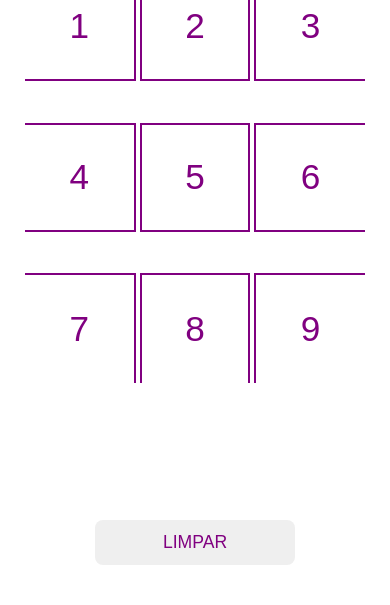
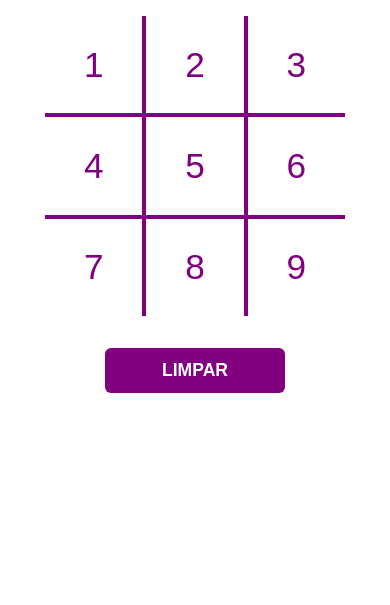
Before and after one commit to sacradevsenai/jogo-da-velha, a plain HTML site: page index.html in a window 390 px wide. Shown: the part 255-860 px from the top of the page. Drawn offline with Linux system fonts and the light colour scheme.

Commit message:
estilização orientada do desktop para o mobile

```diff
--- a/css/styles.css
+++ b/css/styles.css
@@ -4,147 +4,127 @@ body {
     align-items: center;
     height: 100vh;
     flex-direction: column;
-    gap: 5rem;
+    gap: 3rem;
+    /* Ajustado de 5rem para aproximar os blocos de forma elegante */
     font-family: 'Segoe UI', Tahoma, Geneva, Verdana, sans-serif;
     color: purple;
+    margin: 0;
+    box-sizing: border-box;
 }
 
 h1 {
-    font-size: 2.5rem;
+   font-size: 2.5rem;
     display: flex;
     justify-content: center;
     align-items: center;
+    margin: 0;
 }
 
 .container {
-    display: grid;
+display: grid;
     grid-template-columns: repeat(3, 1fr);
     grid-template-rows: repeat(3, 1fr);
-    grid-template-areas:
-        "um dois tres"
-        "quatro cinco seis"
-        "sete oito nove";
-    gap: 4px;
-    background-color: purple;
-    width: 500px;
-    /* Definindo um tamanho para o tabuleiro */
-    height: 500px;
+    gap: 6px; /* Espessura da cerquinha roxa no computador */
+    background-color: purple; /* A cor que formará as linhas internas */
+    width: 450px;
+    height: 450px;
+    box-sizing: border-box;
 }
 
 .tabuleiro {
-    background-color: white;
+background-color: white !important;
+    border: none !important; /* Mata qualquer borda antiga */
     display: flex;
     justify-content: center;
     align-items: center;
     cursor: pointer;
     transition: background-color 0.2s ease, transform 0.1s ease;
+    width: 100%;
+    height: 100%;
+    margin: 0 !important;
+    padding: 0;
 }
-
-#um {
-    grid-area: um;
-}
-
-#dois {
-    grid-area: dois;
-}
-
-#tres {
-    grid-area: tres;
-}
-
-#quatro {
-    grid-area: quatro;
-}
-
-#cinco {
-    grid-area: cinco;
-}
-
-#seis {
-    grid-area: seis;
-}
-
-#sete {
-    grid-area: sete;
-}
-
-#oito {
-    grid-area: oito;
-}
-
-#nove {
-    grid-area: nove;
-}
-
 .tabuleiro:hover,
 .tabuleiro:focus,
 .tabuleiro:active {
-    outline: none !important;
+  outline: none !important;
     box-shadow: none !important;
-    /* Garante que navegadores baseados em Chromium não usem sombra */
-    transform: scale(.98);
+    transform: scale(.96);
+    background-color: #f9f0ff !important;
 }
 
 button {
-    font-size: 2rem;
+    font-size: 2.5rem;
     color: purple;
-    border: none;
 }
 
 .limpar-tabuleiro {
-    margin-bottom: 2rem;
-    padding: 2rem 5rem;
+    padding: 1.2rem 4rem; /* Reduzido o esticamento exagerado */
     border-radius: 8px;
-
+    background-color: purple;
+    color: white;
+    border: none;
+    font-size: 1.2rem;
+    font-weight: bold;
+    cursor: pointer;
+    transition: transform 0.1s ease;
 }
 
 .limpar-tabuleiro:hover,
 .limpar-tabuleiro:focus,
 .limpar-tabuleiro:focus-visible {
-    border: solid 1px purple;
+    border: #6a0dad;
     transform: scale(0.98);
 }
 
 @media (max-width: 480px) {
-    .container {
-        display: grid;
-        grid-template-columns: repeat(3, 1fr);
-        /* Mantém as 3 colunas */
-        width: 90vw;
-        /* Ocupa 90% da largura da tela */
-        max-width: 340px;
-        /* Não deixa esticar demais */
-        margin: 20px auto;
-        /* Centraliza na tela */
-        background-color: transparent;
-        /* Evita o vazamento de fundo */
+
+    /* 1. O Body vira um envelopador compacto e centralizado */
+    body {
+        height: 100vh;
+        gap: 2rem;
+        /* Diminui drasticamente o espaçamento vazio entre os elementos */
+        justify-content: center;
+        padding: 15px;
+        box-sizing: border-box;
     }
 
-    .tabuleiro {
-        height: 28vw;        /* Altura proporcional à largura da tela */
-        max-height: 110px;   /* Limite máximo de altura */
-        font-size: 2.2rem;   /* Tamanho do texto (X, O ou números) */
-        background: #fff;    /* Cor de fundo do botão */
-        border: 2px solid purple; /* Garante a linha roxa */
+    /* 2. O Título perde as margens brutas */
+    h1 {
+        font-size: 2rem;
+        }
+
+    /* 3. Técnica do Gap Colorido: O tabuleiro desenha a cerquinha roxa sozinho */
+    .container {
+        gap: 4px;
+        width: 85vw;
+        /* Ocupa 85% da largura da tela do celular */
+        max-width: 300px;
+        /* Tamanho limite perfeito para não estourar */
+        height: 85vw;
+        /* Altura idêntica à largura para o grid ser um quadrado perfeito */
+        max-height: 300px;
     }
 
-    #um, #dois, #tres { border-top: none; }
-    #sete, #oito, #nove { border-bottom: none; }
-    #um, #quatro, #sete { border-left: none; }
-    #tres, #seis, #nove { border-right: none; }
-
-   h1 {
-        font-size: 1.8rem;
-        text-align: center;
-        margin-top: 5rem;
-        margin-bottom: 0px;
+    /* 4. Os quadrados ficam brancos e SEM nenhuma borda (acaba o trilho de trem!) */
+    .tabuleiro {
+        font-size: 2.2rem;
+        margin: 0 !important;
+        /* Limpa resquícios de margens */
     }
 
+    /* Remove os seletores antigos de desativar bordas (#um, #dois...) pois agora nenhuma tem */
+
+    /* 5. Ajuste fino do botão LIMPAR */
     .limpar-tabuleiro {
-        display: block;
         width: 60%;
-        max-width: 200px;
-        padding: 12px;
+        max-width: 180px;
+        padding: 12px 0;
+        margin: 0 auto;
         font-size: 1.1rem;
+        background-color: purple;
+        color: white;
+        border: none;
+        border-radius: 6px;
     }
 }
```
